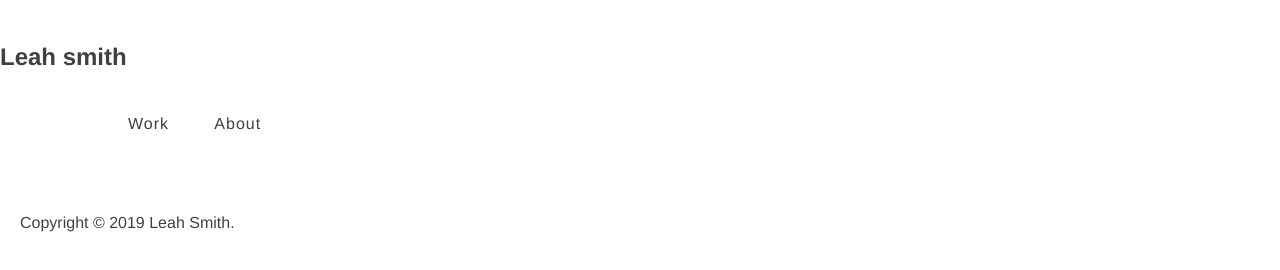
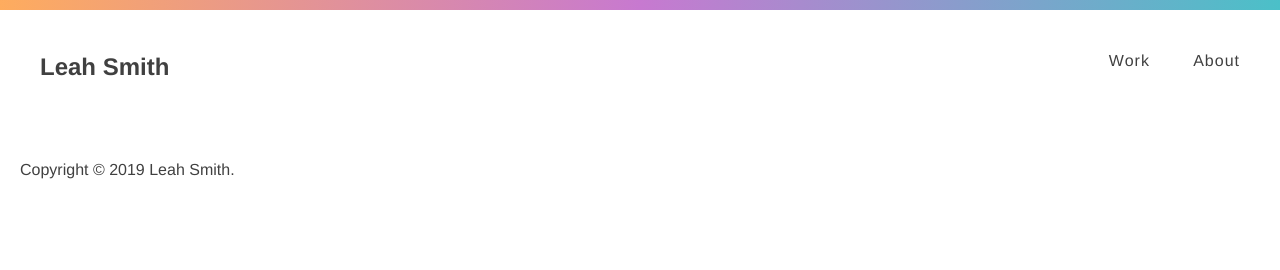
Before and after one commit to leahsmith1104/leahsmith1104.github.io, a website: page index.html in a window 1280 px wide. Drawn offline with Linux system fonts and the light colour scheme.

Commit message:
styled nav bar

```diff
--- a/assets/sass/_nav.scss
+++ b/assets/sass/_nav.scss
@@ -3,7 +3,7 @@ nav {
     margin: 0;
     overflow: hidden;
     padding: 20px 0;
-    display: flex
+    display: flex;
 
     ul {
       text-align: center;
@@ -26,6 +26,8 @@ nav {
   .navigation {
       flex-direction: column;
       align-items: center;
+      flex-grow: 1;
+      text-align: right;
       width: 80%;
       margin: 0 auto;
       @media (min-width: 1025px) {
--- a/assets/sass/_variables.scss
+++ b/assets/sass/_variables.scss
@@ -1,3 +1,4 @@
+$site-width: 1200px;
 $base-font: Helvetica, sans-serif;
 $base-font-size: 16px;
 $primary-color: #ffffff;
--- a/assets/sass/index.scss
+++ b/assets/sass/index.scss
@@ -13,6 +13,15 @@ body {
 }
 
 .fixed-width {
-    width: 1200px;
+    width: $site-width;
     margin: 0 auto;
 }
+
+.page-border {
+    height: 10px;
+    background: #feac5e;
+    background: -moz-linear-gradient(left, #feac5e 0%, #c779d0 50%, #4bc0c8 100%);
+    background: -webkit-linear-gradient(left, #feac5e 0%,#c779d0 50%,#4bc0c8 100%);
+    background: linear-gradient(to right, #feac5e 0%,#c779d0 50%,#4bc0c8 100%);
+    filter: progid:DXImageTransform.Microsoft.gradient( startColorstr='#feac5e', endColorstr='#4bc0c8',GradientType=0 );
+}
--- a/index.html
+++ b/index.html
@@ -12,8 +12,9 @@
 
 <body>
 
-    <nav>
-        <h1 class="logo"><a href="#">Leah smith</a></h1>
+    <div class="page-border"></div>
+    <nav class="fixed-width">
+        <h1 class="logo"><a href="#">Leah Smith</a></h1>
         <ul class="navigation">
             <li class="navigation__item  selected"><a href="#">Work</a></li>
             <li class="navigation__item"><a href="#about-anchor">About</a></li>
```
Also changed, not shown: assets/css/index.css.
